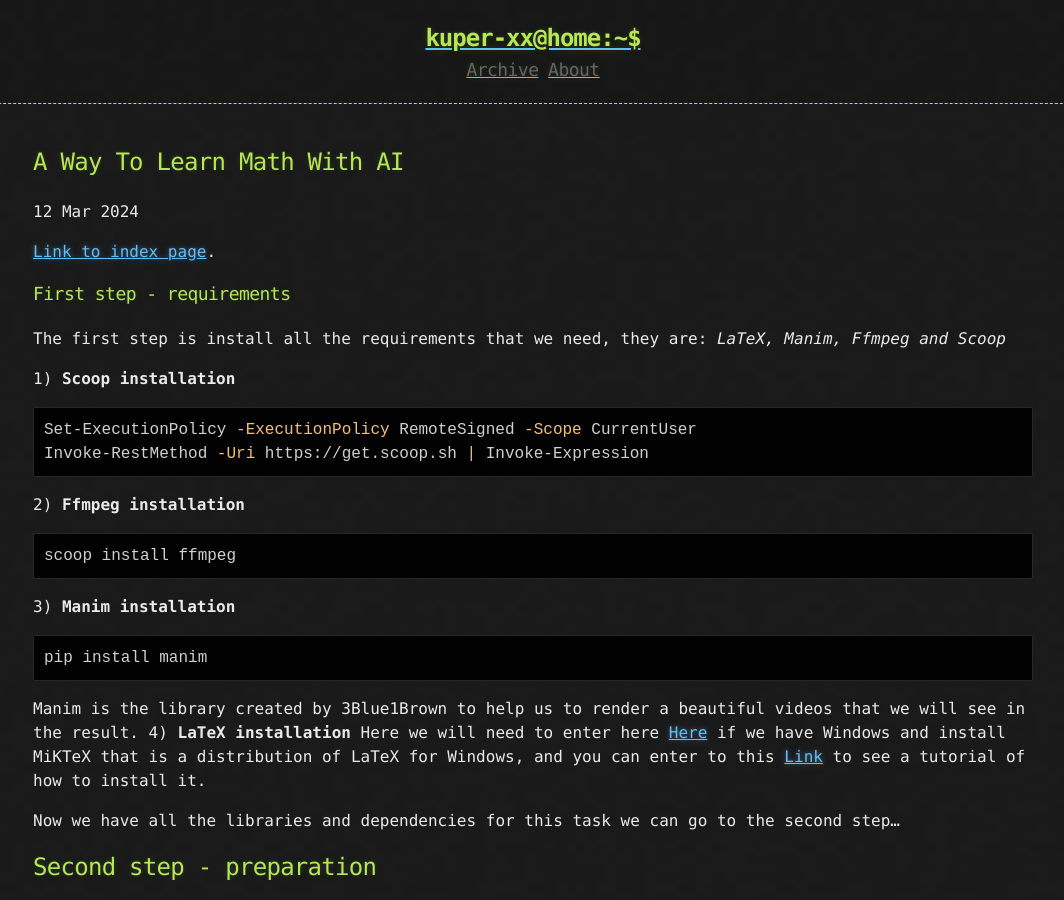
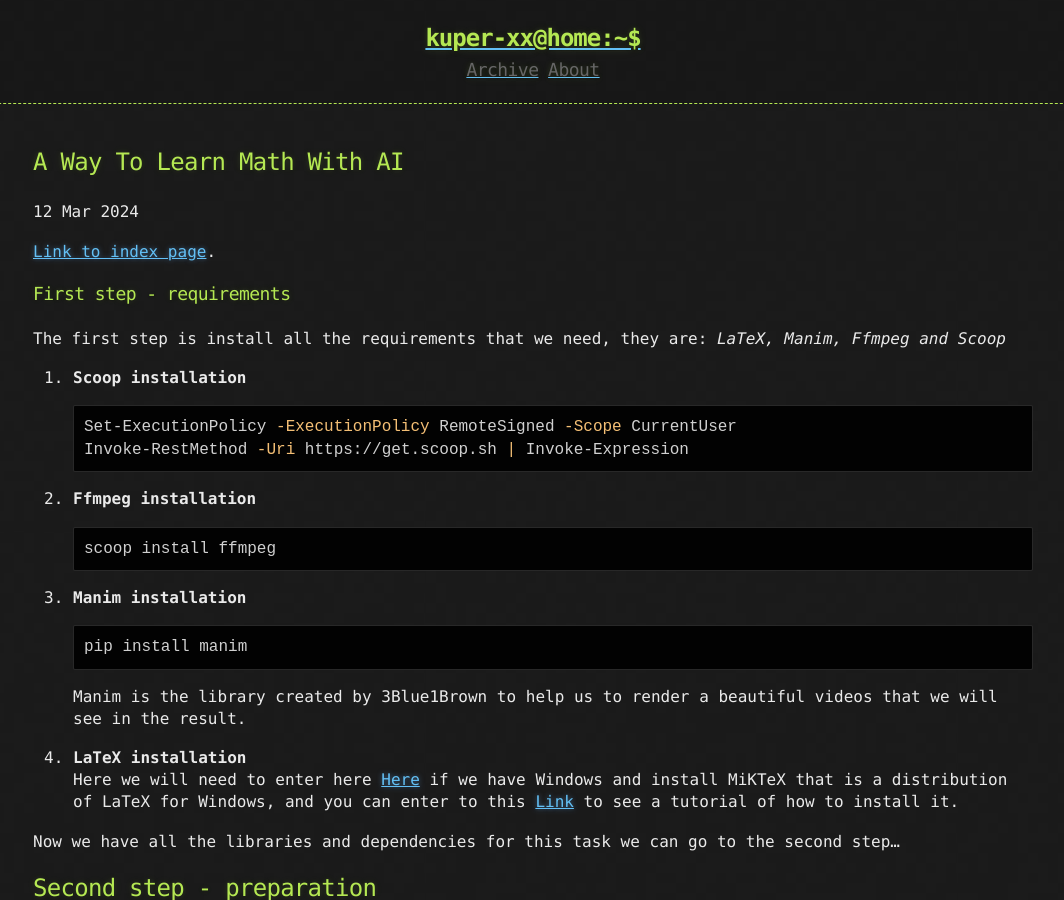
Before and after one commit to Kuper-xx/kuper-xx.github.io, a Jekyll site: the page built from _posts/2024-03-12-A-Way-To-Learn-Math-With-AI.md, in a window 1280 px wide and 900 px high. Shown: the whole window, without its empty margins (107-1171 px from the left). Built offline with Jekyll 4.4.1, drawn with Linux system fonts in a browser that asks for light colours.

Commit message:
new fixes

````diff
--- a/_posts/2024-03-12-A-Way-To-Learn-Math-With-AI.md
+++ b/_posts/2024-03-12-A-Way-To-Learn-Math-With-AI.md
@@ -9,21 +9,21 @@ published: true
 
 The first step is install all the requirements that we need, they are: _LaTeX, Manim, Ffmpeg and Scoop_
 
-1) **Scoop installation**
+1. **Scoop installation**
 ```powershell
 Set-ExecutionPolicy -ExecutionPolicy RemoteSigned -Scope CurrentUser
 Invoke-RestMethod -Uri https://get.scoop.sh | Invoke-Expression
 ```
-2) **Ffmpeg installation**
+2. **Ffmpeg installation**
 ```
 scoop install ffmpeg
 ```
-3) **Manim installation**
+3. **Manim installation**
 ```
 pip install manim
 ```
 Manim is the library created by 3Blue1Brown to help us to render a beautiful videos that we will see in the result.
-4) **LaTeX installation**
+4. **LaTeX installation** \
 Here we will need to enter here [Here](https://miktex.org/download) if we have Windows and install MiKTeX that is a distribution of LaTeX for Windows, and you can enter to this [Link](https://miktex.org/howto/install-miktex) to see a tutorial of how to install it.
 
 Now we have all the libraries and dependencies for this task we can go to the second step...
````
